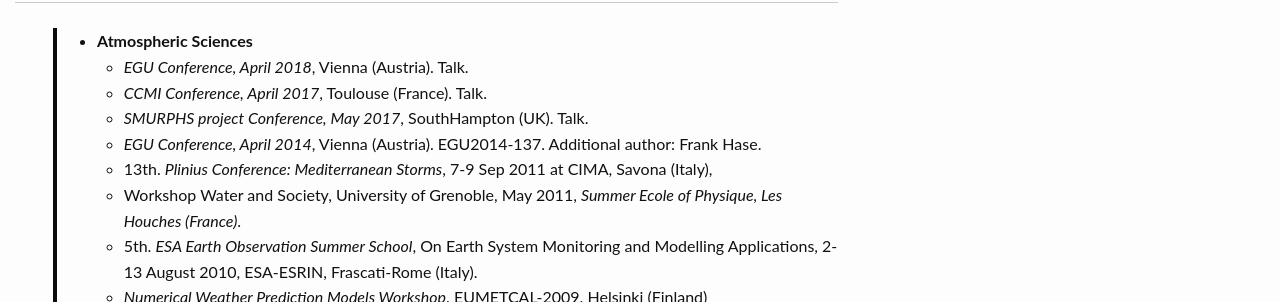
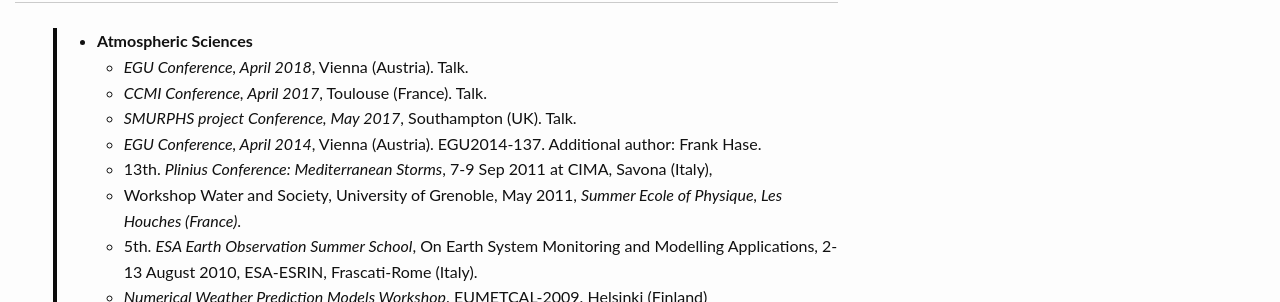
Before and after one commit to RCHG/rchg.github.io, a Jekyll site: the page built from pages/research_overview.md, in a window 1280 px wide and 900 px high, scrolled down 5879 px. Shown: the part 152-454 px from the top of the window. Built offline with Jekyll 4.4.1, drawn with Linux system fonts in a browser that asks for light colours; nearby versions of some CDN libraries; comment, search, counter and statistics services are not loaded.

Commit message:
Update research_overview.md

```diff
--- a/pages/research_overview.md
+++ b/pages/research_overview.md
@@ -185,7 +185,7 @@ A Butz, J Orphal, *R Checa-Garcia*, F Friedl-Vallon, T von Clarmann, , H Bovensm
 - **Atmospheric Sciences**
 	- *EGU Conference, April 2018*, Vienna (Austria). Talk.
 	- *CCMI Conference, April 2017*, Toulouse (France). Talk.
-	- *SMURPHS project Conference, May 2017*, SouthHampton (UK). Talk.
+	- *SMURPHS project Conference, May 2017*, Southampton (UK). Talk.
 	- *EGU Conference, April 2014*, Vienna (Austria). EGU2014-137. Additional author: Frank Hase.
 	- 13th. *Plinius Conference: Mediterranean Storms*, 7-9 Sep 2011 at CIMA, Savona (Italy),
 	- Workshop Water and Society, University of Grenoble, May 2011, *Summer Ecole of Physique, Les Houches (France)*.
```
